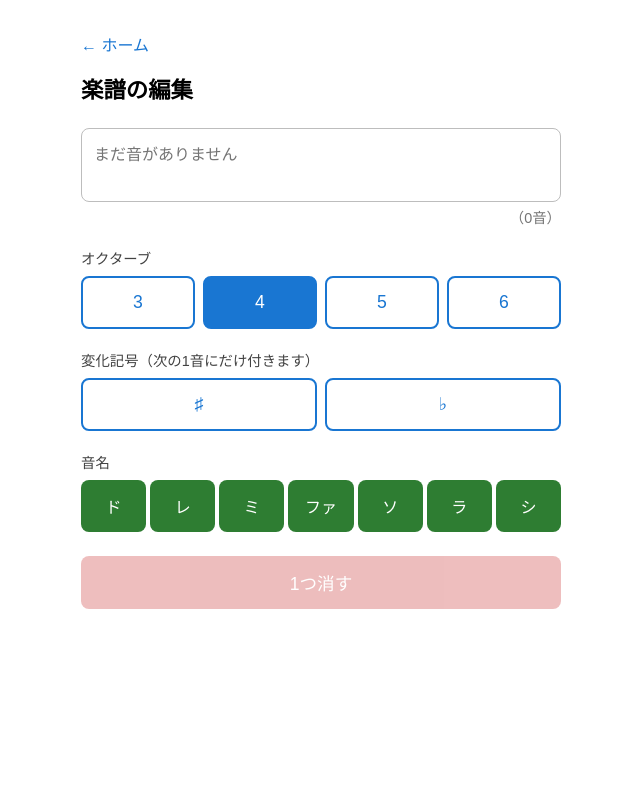
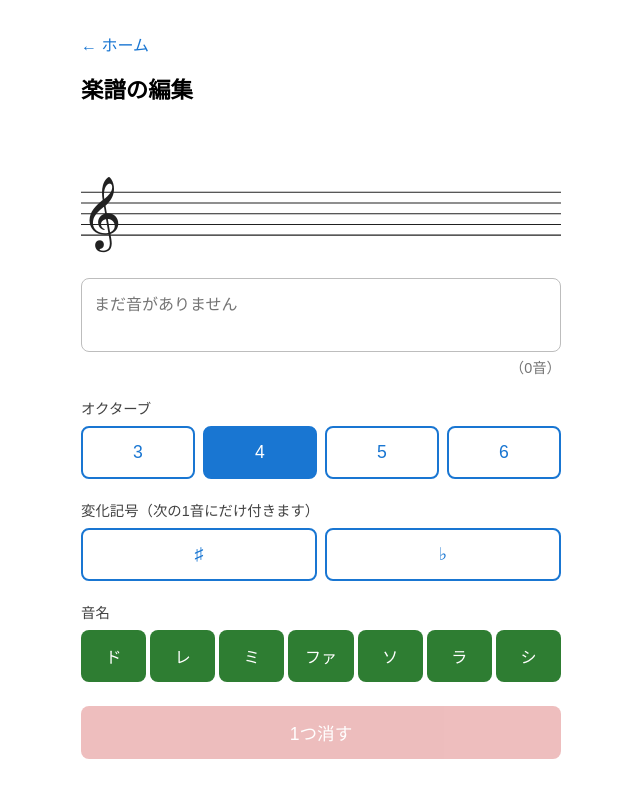
Before and after one commit to Naokichi-T/violin-pitch, a SvelteKit app: page /score in a window 1280 px wide. Shown: the whole page, without its empty margins (319-959 px from the left). Built offline with nearby package versions, Linux system fonts and the light colour scheme.

Commit message:
五線とト音記号の表示を追加（楽譜用フォントBravuraを使用）

```diff
--- /dev/null
+++ b/src/lib/Staff.svelte
@@ -0,0 +1,49 @@
+<script>
+  // 五線譜の設定値と、位置を計算する関数を読み込む
+  import { STAFF_WIDTH, ROW_HEIGHT, LINE_POSITIONS, G_LINE_POSITION, CLEF_X, GLYPH_FONT_SIZE, GLYPHS, positionToY } from "#lib/staff.js";
+</script>
+
+<!-- 五線譜1段ぶんのSVG -->
+<!-- viewBox で「中の座標の範囲」を決めておくと、画面の幅に合わせて全体が拡大・縮小される -->
+<svg class="staff" viewBox="0 0 {STAFF_WIDTH} {ROW_HEIGHT}">
+  <!-- 五線：5本の線を、通し番号から縦の位置を計算して引く -->
+  {#each LINE_POSITIONS as position (position)}
+    <line class="staff-line" x1="0" y1={positionToY(position)} x2={STAFF_WIDTH} y2={positionToY(position)} />
+  {/each}
+
+  <!-- ト音記号：楽譜用フォントの文字として表示する -->
+  <!-- 文字の基準の位置（y）をソの線に合わせると、渦の中心がソの線に重なる -->
+  <text class="glyph" x={CLEF_X} y={positionToY(G_LINE_POSITION)} font-size={GLYPH_FONT_SIZE}>
+    {GLYPHS.gClef}
+  </text>
+</svg>
+
+<style>
+  /* 楽譜用フォント（Bravura）を読み込む */
+  /* static フォルダの中のファイルは、「/fonts/〜」のように先頭に / を付けて指定する */
+  @font-face {
+    font-family: "Bravura";
+    src: url("/fonts/bravura.woff2") format("woff2");
+    /* フォントが読み込まれるまでは、文字を表示しない（別のフォントで変な記号が出るのを防ぐ） */
+    font-display: block;
+  }
+
+  /* 五線譜全体：横幅いっぱいに表示する（高さは横幅に合わせて自動で決まる） */
+  .staff {
+    display: block;
+    width: 100%;
+    height: auto;
+  }
+
+  /* 五線の線 */
+  .staff-line {
+    stroke: #212121;
+    stroke-width: 1;
+  }
+
+  /* 楽譜用フォントで表示する記号 */
+  .glyph {
+    font-family: "Bravura";
+    fill: #212121;
+  }
+</style>
--- /dev/null
+++ b/src/lib/staff.js
@@ -0,0 +1,54 @@
+// ===== 五線譜を描くための設定値 =====
+// 単位はすべて、SVGの中での長さ（画面の幅に合わせて全体が拡大・縮小される）
+
+// 五線の線と線の間隔
+export const STAFF_SPACE = 10;
+
+// 五線譜1段ぶんの横幅
+export const STAFF_WIDTH = 448;
+
+// 五線譜1段ぶんの高さ（五線の上下に、はみ出す音符のための余白を含む）
+export const ROW_HEIGHT = 140;
+
+// 一番下の線（ミ4）の縦の位置
+// 上に余白を多く取っているのは、高い音（シ6まで）が五線の上に大きくはみ出すため
+const BOTTOM_LINE_Y = 100;
+
+// 一番下の線（ミ4）の通し番号
+// 通し番号は「オクターブ × 7 ＋ 音名の番号」で求める、音の高さの順番を表す番号
+// 例：ミ4 は 4 × 7 + 2 = 30
+const BOTTOM_LINE_POSITION = 30;
+
+// 五線の5本の線の通し番号（下から順に、ミ4・ソ4・シ4・レ5・ファ5）
+export const LINE_POSITIONS = [30, 32, 34, 36, 38];
+
+// ト音記号を置く線の通し番号（ソ4。下から2番目の線）
+export const G_LINE_POSITION = 32;
+
+// ト音記号の横の位置（左端からの距離）
+export const CLEF_X = 8;
+
+// 楽譜用フォントの文字の大きさ
+// Bravura は「文字の大きさ ＝ 線と線の間隔の4倍」にすると、五線にぴったり合うように作られている
+export const GLYPH_FONT_SIZE = STAFF_SPACE * 4;
+
+// 楽譜用フォントの中での、各記号の文字コード
+// （楽譜用フォントの共通規格 SMuFL で決められている番号）
+export const GLYPHS = {
+  gClef: "\uE050", // ト音記号
+};
+
+/**
+ * 通し番号から、縦の位置（y座標）を計算する関数
+ * 通し番号が1つ増えるごとに、線と線の間隔の半分だけ上に移動する。
+ * SVGでは下に行くほど y が大きくなるので、上に移動するときは引き算になる。
+ * @param {number} position - 通し番号（例：ミ4 は 30、ソ4 は 32）
+ * @returns {number} 縦の位置（y座標）
+ */
+export function positionToY(position) {
+  // 一番下の線から、通し番号いくつ分上にあるか
+  const stepsFromBottomLine = position - BOTTOM_LINE_POSITION;
+
+  // 一番下の線の位置から、その分だけ上に移動する
+  return BOTTOM_LINE_Y - stepsFromBottomLine * (STAFF_SPACE / 2);
+}
--- a/src/routes/score/+page.svelte
+++ b/src/routes/score/+page.svelte
@@ -1,6 +1,9 @@
 <script>
   // 楽譜のデータに関する設定値と関数を読み込む
   import { STEP_NAMES, OCTAVES, isInRange, noteToText } from "#lib/score.js";
+
+  // 五線譜を描く部品を読み込む
+  import Staff from "#lib/Staff.svelte";
 
   // ===== 画面に表示する値（$state を付けると、値が変わったとき画面も自動で更新される） =====
 
@@ -81,7 +84,10 @@
 
   <h1>楽譜の編集</h1>
 
-  <!-- 登録した音の一覧（今は文字で表示。あとで五線譜に置き換える） -->
+  <!-- 五線譜（今は五線とト音記号だけ。次の段階で音符を表示する） -->
+  <Staff />
+
+  <!-- 登録した音の一覧（確認用として、五線譜の下に文字でも表示する） -->
   <div class="note-list">
     {#if notes.length === 0}
       <span class="empty">まだ音がありません</span>
```
Also changed, not shown: static/fonts/bravura-LICENSE.txt (added), static/fonts/bravura.woff2 (added).
